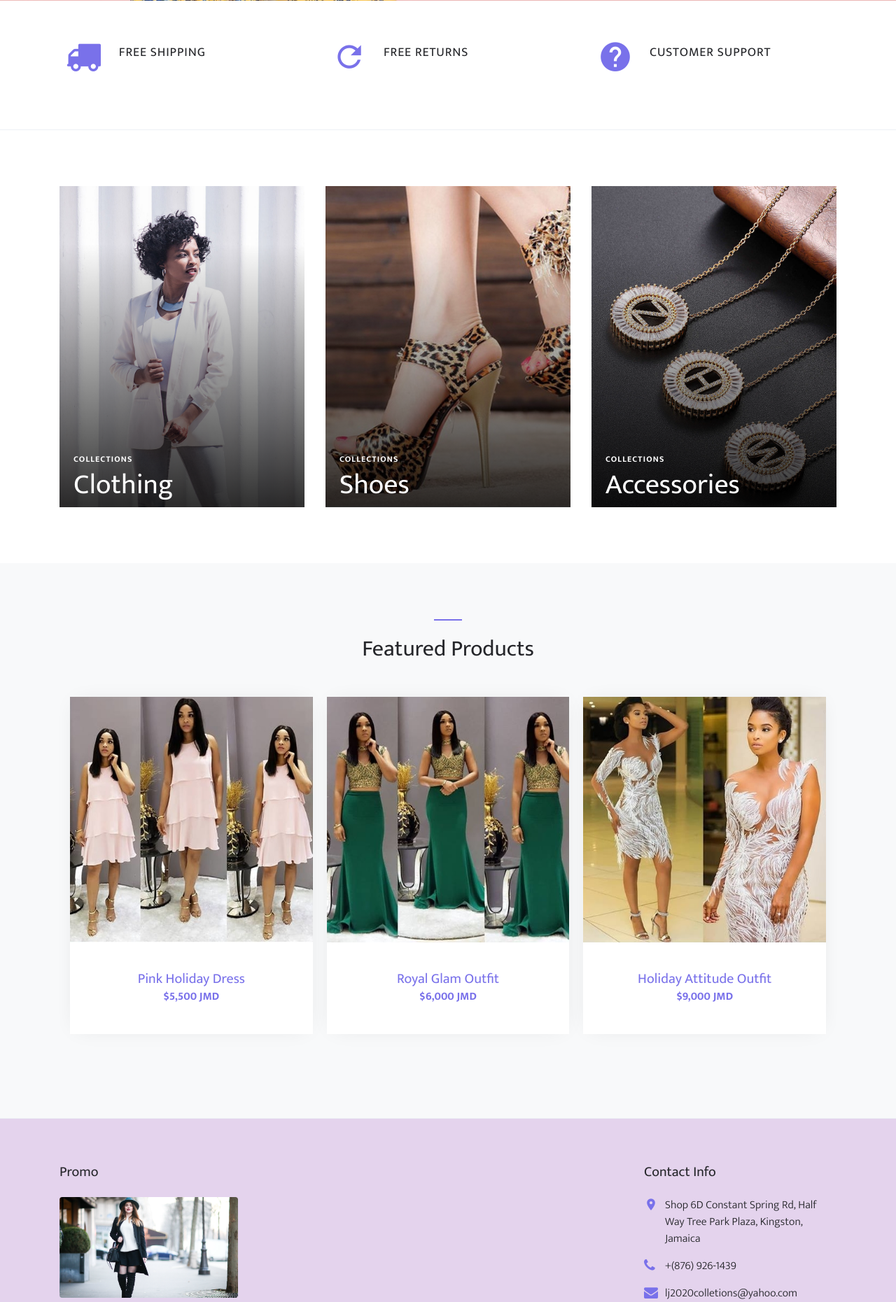
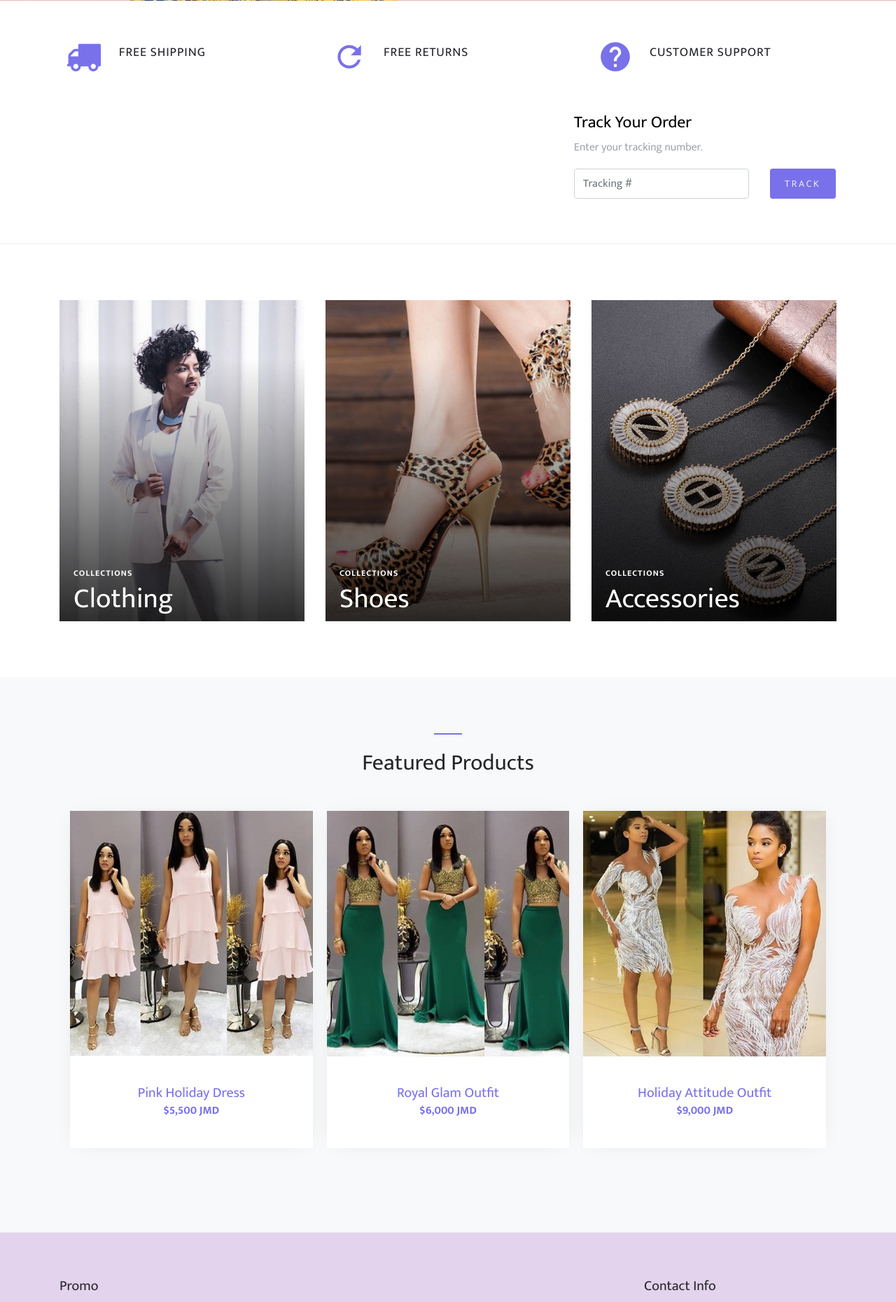
Before and after one commit to neko2k9/info3435-project2, a PHP site: page / in a window 1280 px wide. Shown: the part 815-2676 px from the top of the page at 70% size. Run offline with PHP 8.4, Linux system fonts and the light colour scheme; some libraries are stand-ins or nearby versions; some web fonts are replaced.

Commit message:
third commit

```diff
--- a/css/style.css
+++ b/css/style.css
@@ -141,6 +141,11 @@ a {
     font-size: 20px;
     color: #25262a;
   }
+
+.track-order{
+  margin-top:40px;
+  margin-left:735px;
+}
 
 .site-menu{
   font-weight:bold;
--- a/index.html
+++ b/index.html
@@ -116,6 +116,18 @@
             <div class="text">
               <h2 class="text-uppercase">Customer Support</h2>
             </div>
+          </div><br><br>
+          <div class="row track-order">
+              <div class="col-md-12">
+                <label class="text-black h4" for="coupon">Track Your Order</label>
+                <p>Enter your tracking number.</p>
+              </div>
+              <div class="col-md-8 mb-3 mb-md-0">
+                <input type="text" class="form-control py-3" id="coupon" placeholder="Tracking #">
+              </div>
+              <div class="col-md-4">
+                <button class="btn btn-primary btn-sm">Track</button>
+              </div>
           </div>
         </div>
       </div>
```
